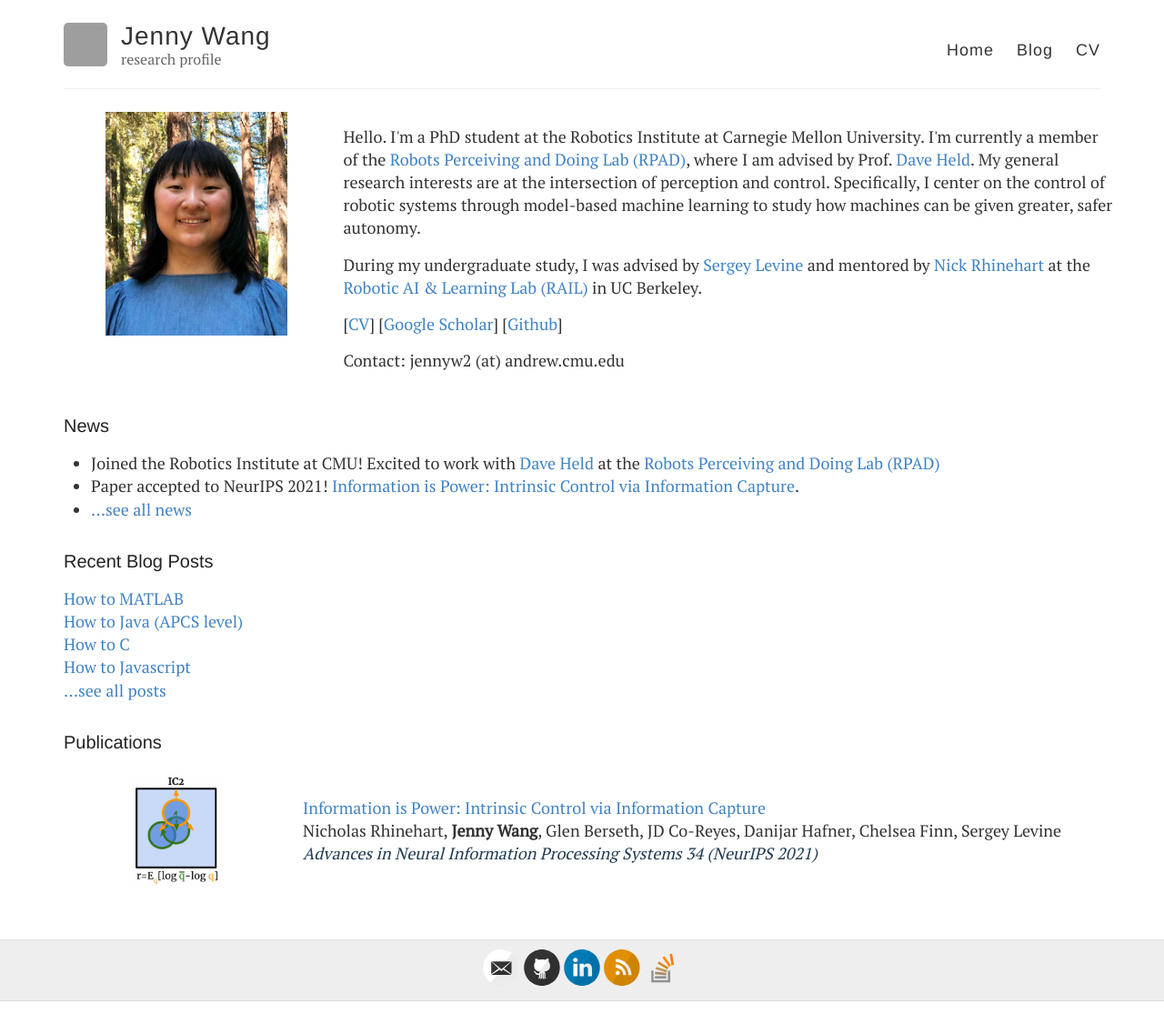
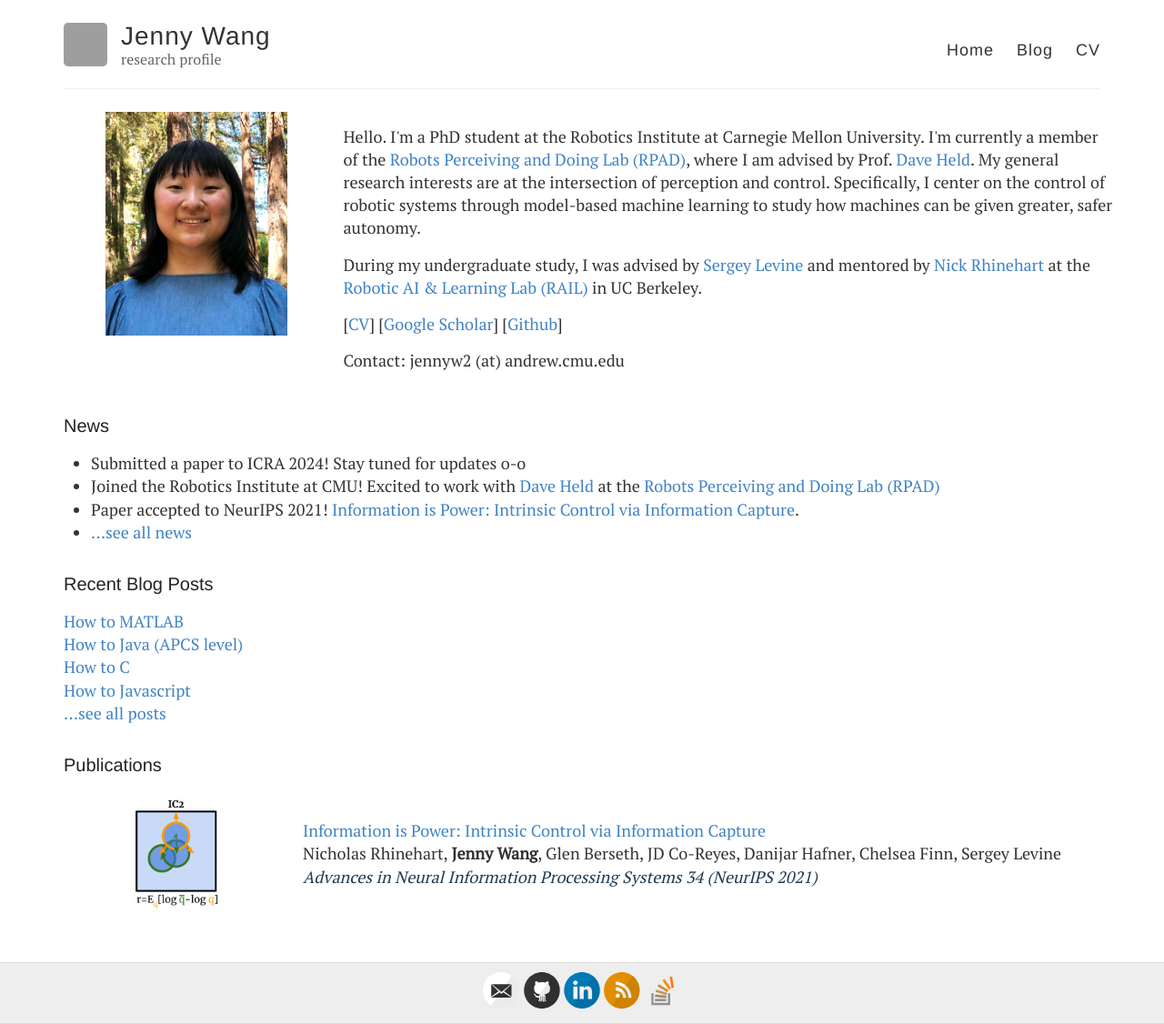
Before and after one commit to himty/himty.github.io, a Jekyll site: the page built from index.html, in a window 1280 px wide. Shown: the whole page at 91% size. Built offline with Jekyll 4.4.1, drawn with Linux system fonts in a browser that asks for light colours; nearby versions of some CDN libraries; before the commit the page ends 1101 px from its top, so only the background shows below that; grey boxes are pictures that could not be loaded.

Commit message:
Add update

```diff
--- a/index.html
+++ b/index.html
@@ -29,6 +29,7 @@ redirect_from: "/about"
 <h2>News</h2>
 
 <ul>
+  <li>Submitted a paper to ICRA 2024! Stay tuned for updates o-o</li>
   <li>Joined the Robotics Institute at CMU! Excited to work with <a href="http://davheld.github.io/">Dave Held</a> at the <a href="https://r-pad.github.io/">Robots Perceiving and Doing Lab (RPAD)</a></li>
   <li>Paper accepted to NeurIPS 2021! <a href="https://sites.google.com/view/ic2">Information is Power: Intrinsic Control via Information Capture</a>.</li>
   <li><a href="/news">...see all news</a></li>
```
Also changed, not shown: 8 other files.
